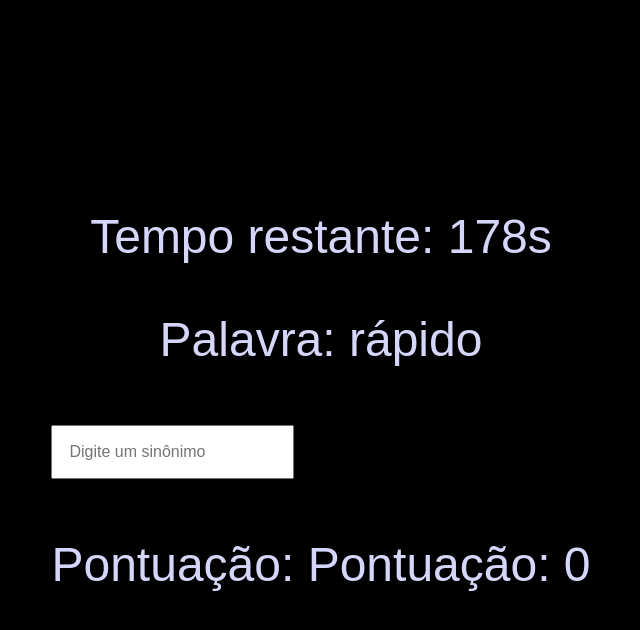
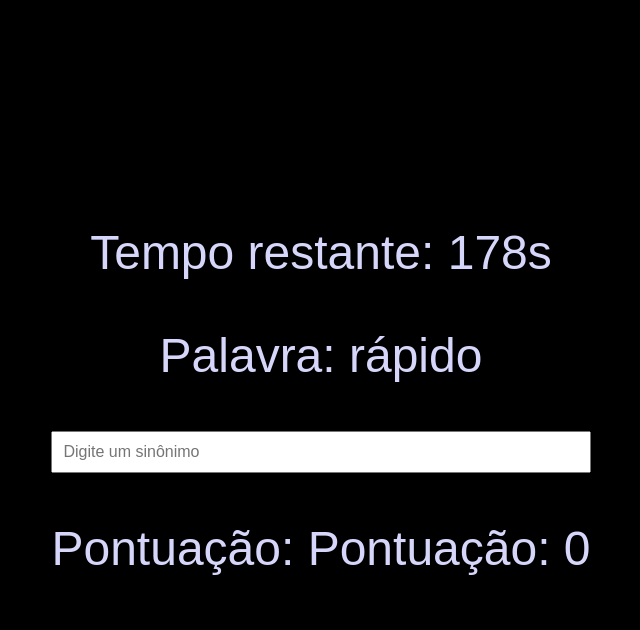
Before and after one commit to thecaiodasilva/sin-nimo, a plain HTML site: page index.html in a window 1280 px wide. Both pictures are taken after a click on the button "Iniciar Jogo". Shown: the whole page, without its empty margins (319-959 px from the left). Drawn offline with Linux system fonts and the light colour scheme.

Commit message:
Update styles.css centralizando o botão

```diff
--- a/styles.css
+++ b/styles.css
@@ -10,6 +10,10 @@ body {
     height: 100vh;
     margin: 0;
     background-color: black;
+    display: flex;
+    flex-direction: column;
+    align-items: center;
+    gap: 20px; /* Adds 20px spacing between elements */
 }
 
 h1{
@@ -26,6 +30,7 @@ p{
 
 .container {
     text-align: center;
+    align-items: center;
 }
 
 .screen {
@@ -46,12 +51,10 @@ button {
 }
 
 input {
-    padding: 16px;
+    width: 100%;
+    padding: 10px;
     font-size: 16px;
-    margin: 10px 0;
-    align-items: center;
-    justify-items: center;
-}
+  }
 
 #feedback {
     font-size: 18px;
```
